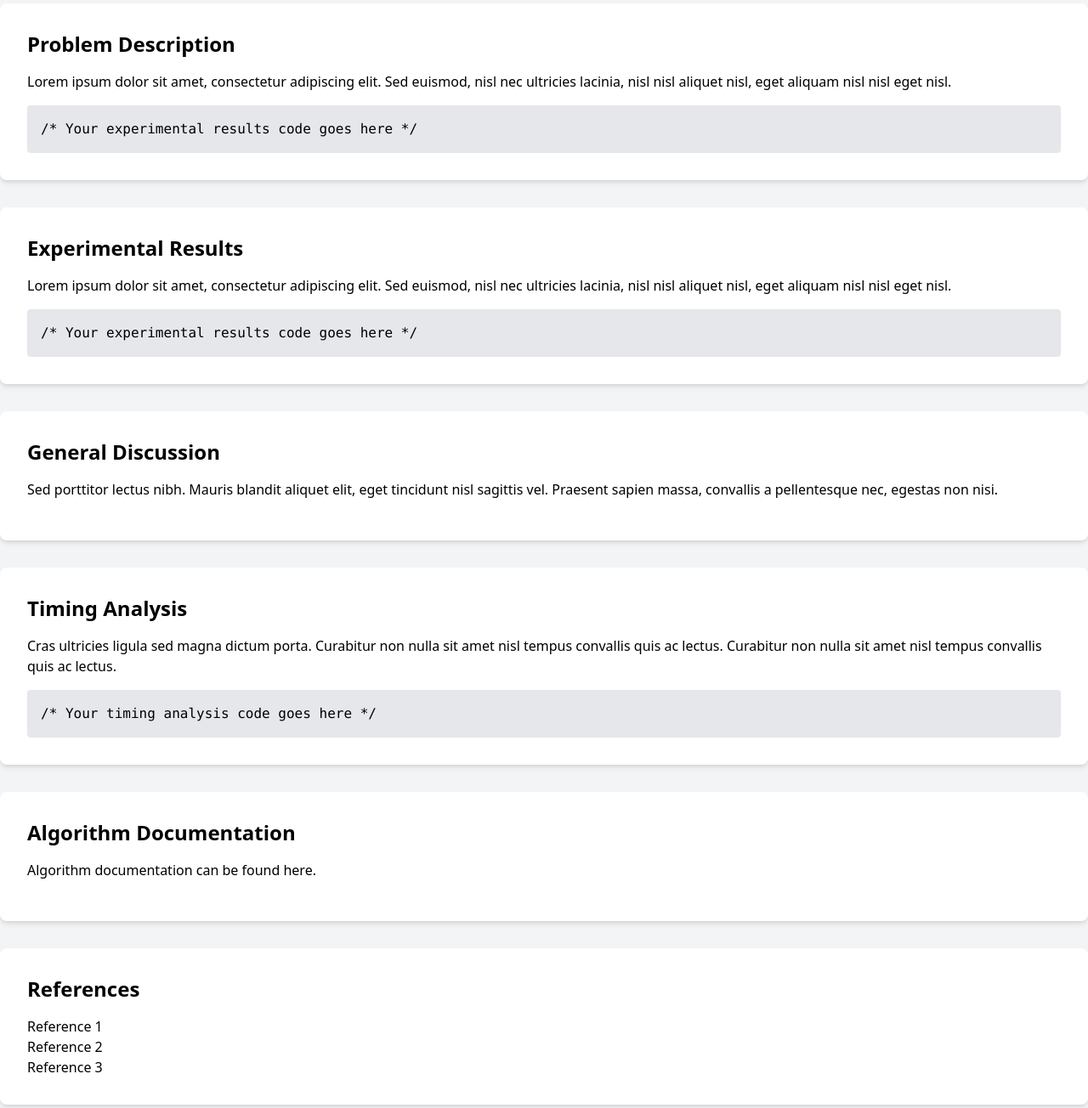
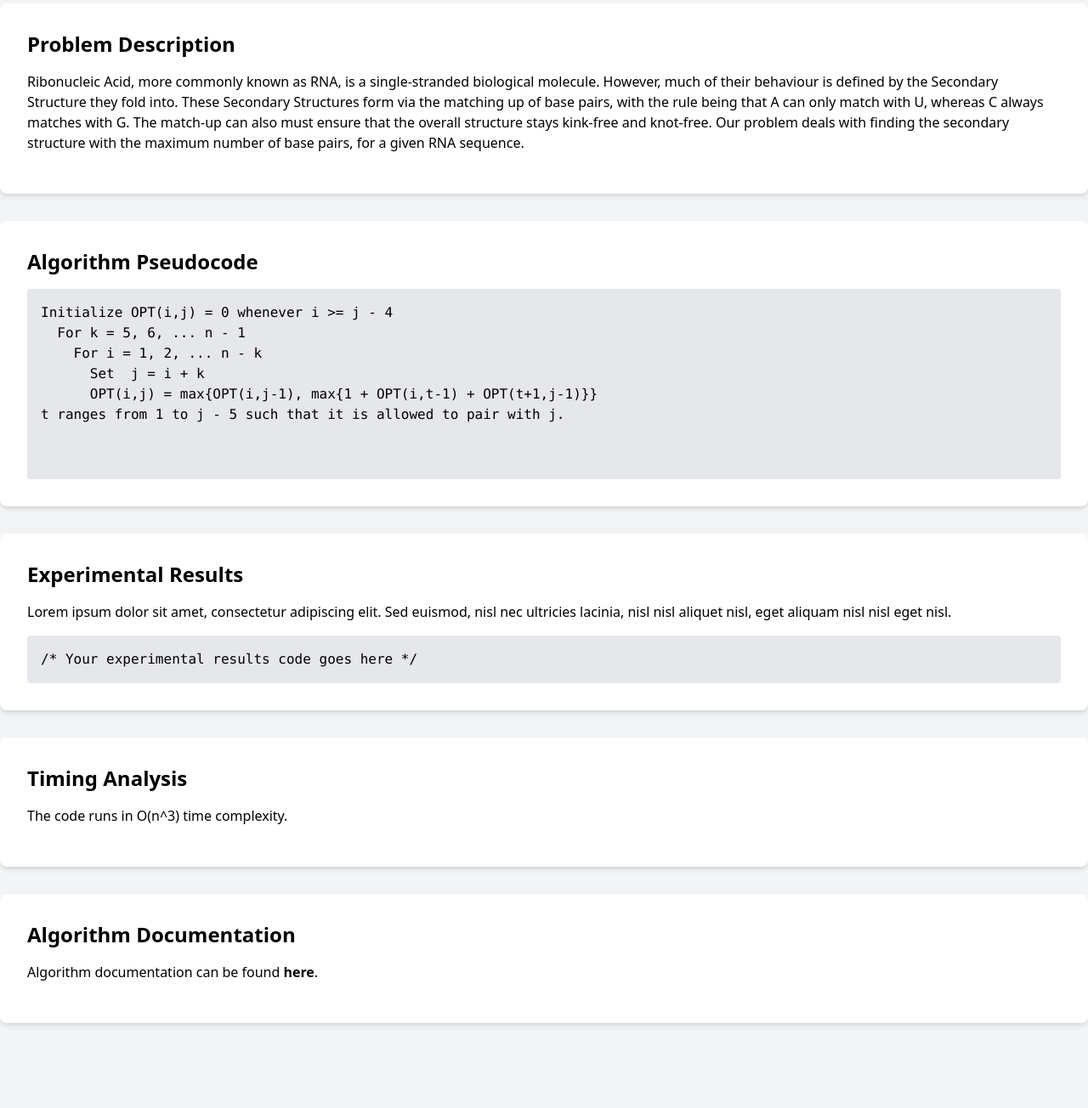
Before and after one commit to siddharthyayavaram/DAA_Asmt_2, a plain HTML site: page index.html in a window 1280 px wide. Shown: the part 140-1444 px from the top of the page at 85% size. After the commit the page ends 1408 px from the top, so only its background shows below. Drawn offline with nearby package versions, Linux system fonts and the light colour scheme.

Commit message:
Populated index.html

```diff
--- a/index.html
+++ b/index.html
@@ -1,14 +1,13 @@
 <!DOCTYPE html>
 <html lang="en">
+
 <head>
   <meta charset="UTF-8" />
   <meta name="viewport" content="width=device-width, initial-scale=1.0" />
   <title>CS F364 Design and Analysis of Algorithms</title>
-    <link
-      href="https://cdn.jsdelivr.net/npm/tailwindcss/dist/tailwind.min.css"
-      rel="stylesheet"
-    />
+  <link href="https://cdn.jsdelivr.net/npm/tailwindcss/dist/tailwind.min.css" rel="stylesheet" />
 </head>
+
 <body class="bg-gray-100">
   <div class="container mx-auto py-8">
     <h1 class="text-4xl font-bold text-center mb-2">
@@ -21,13 +20,30 @@
     <div class="bg-white rounded-lg shadow-md p-8 mb-8">
       <h3 class="text-2xl font-semibold mb-4">Problem Description</h3>
       <p class="mb-4">
-          Lorem ipsum dolor sit amet, consectetur adipiscing elit. Sed euismod,
-          nisl nec ultricies lacinia, nisl nisl aliquet nisl, eget aliquam nisl
-          nisl eget nisl.
+        Ribonucleic Acid, more commonly known as RNA, is a single-stranded biological molecule. However, much of their
+        behaviour is defined by the Secondary Structure they fold into. These Secondary Structures form via the matching
+        up of base pairs, with the rule being that A can only match with U, whereas C always matches with G. The
+        match-up can also must ensure that the overall structure stays kink-free and knot-free.
+
+
+        Our problem deals with finding the secondary structure with the maximum number of base pairs, for a given RNA
+        sequence.
       </p>
-        <pre
-          class="bg-gray-200 p-4 rounded"
-        ><code>/* Your experimental results code goes here */</code></pre>
+    </div>
+
+    <div class="bg-white rounded-lg shadow-md p-8 mb-8">
+      <h3 class="text-2xl font-semibold mb-4">Algorithm Pseudocode</h3>
+      <p class="mb-4">
+
+      </p>
+      <pre class="bg-gray-200 p-4 rounded"><code>Initialize OPT(i,j) = 0 whenever i >= j - 4
+  For k = 5, 6, ... n - 1
+    For i = 1, 2, ... n - k
+      Set  j = i + k
+      OPT(i,j) = max{OPT(i,j-1), max{1 + OPT(i,t-1) + OPT(t+1,j-1)}}
+t ranges from 1 to j - 5 such that it is allowed to pair with j.
+
+      </code></pre>
     </div>
 
     <div class="bg-white rounded-lg shadow-md p-8 mb-8">
@@ -37,56 +53,31 @@
         nisl nec ultricies lacinia, nisl nisl aliquet nisl, eget aliquam nisl
         nisl eget nisl.
       </p>
-        <pre
-          class="bg-gray-200 p-4 rounded"
-        ><code>/* Your experimental results code goes here */</code></pre>
+      <pre class="bg-gray-200 p-4 rounded"><code>/* Your experimental results code goes here */</code></pre>
     </div>
 
-      <div class="bg-white rounded-lg shadow-md p-8 mb-8">
-        <h3 class="text-2xl font-semibold mb-4">General Discussion</h3>
-        <p class="mb-4">
-          Sed porttitor lectus nibh. Mauris blandit aliquet elit, eget tincidunt
-          nisl sagittis vel. Praesent sapien massa, convallis a pellentesque
-          nec, egestas non nisi.
-        </p>
-      </div>
 
     <div class="bg-white rounded-lg shadow-md p-8 mb-8">
       <h3 class="text-2xl font-semibold mb-4">Timing Analysis</h3>
       <p class="mb-4">
-          Cras ultricies ligula sed magna dictum porta. Curabitur non nulla sit
-          amet nisl tempus convallis quis ac lectus. Curabitur non nulla sit
-          amet nisl tempus convallis quis ac lectus.
+        The code runs in O(n^3) time complexity.
       </p>
-        <pre
-          class="bg-gray-200 p-4 rounded"
-        ><code>/* Your timing analysis code goes here */</code></pre>
     </div>
 
     <div class="bg-white rounded-lg shadow-md p-8 mb-8">
       <h3 class="text-2xl font-semibold mb-4">Algorithm Documentation</h3>
       <p class="mb-4">
         Algorithm documentation can be found
-          <a
-            href="draw_rna-master\example_files\html\rna_8cpp.html"
-            target="_blank"
-            class="no-underline hover:underline"
-            >here</a
-          >.
+        <b><a href="draw_rna-master\example_files\html\rna_8cpp.html" target="_blank"
+            class="no-underline hover:underline">here</a></b>.
       </p>
       <!-- <pre
           class="bg-gray-200 p-4 rounded"
         ><code>/* Your algorithm code goes here */</code></pre> -->
     </div>
 
-      <div class="bg-white rounded-lg shadow-md p-8">
-        <h3 class="text-2xl font-semibold mb-4">References</h3>
-        <ul>
-          <li>Reference 1</li>
-          <li>Reference 2</li>
-          <li>Reference 3</li>
-        </ul>
-      </div>
+
   </div>
 </body>
+
 </html>
```
Also changed, not shown: 1 other file. Lines whose indentation alone changed are shown as unchanged.
